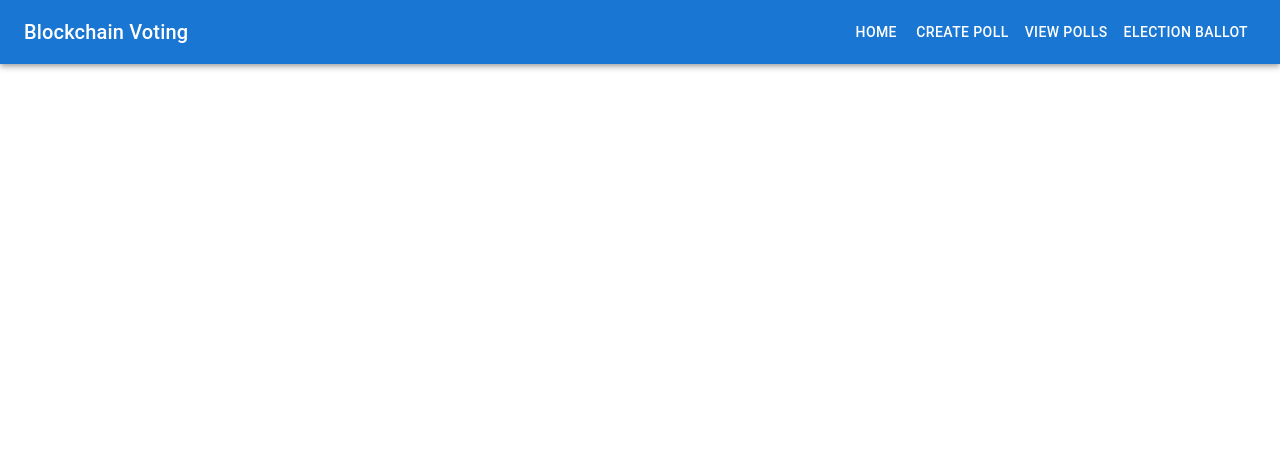
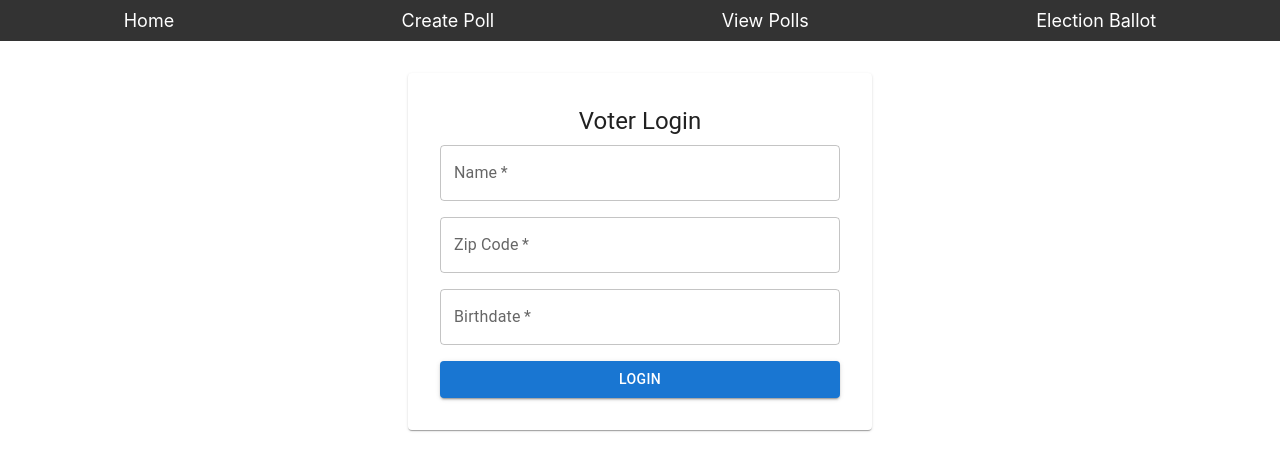
Before and after one commit to simaomansur/BlockChainVoting, a React (Create React App) app in the folder frontend/: page /login in a window 1280 px wide. Shown: the top 470 px of the page. Built offline with nearby package versions, Linux system fonts and the light colour scheme.

Commit message:
added voter login page and changed other files to only work with login

```diff
--- a/frontend/src/App.js
+++ b/frontend/src/App.js
@@ -1,39 +1,73 @@
+// src/App.js
 import React from "react";
 import { BrowserRouter as Router, Routes, Route, Link } from "react-router-dom";
-import { AppBar, Toolbar, Typography, Button } from "@mui/material";
+import { VoterProvider } from "./context/VoterContext";
 import HomePage from "./components/HomePage";
+import LoginPage from "./components/LoginPage";
 import CreatePollPage from "./components/CreatePollPage";
 import ExistingPollsPage from "./components/ExistingPollsPage";
 import VotePage from "./components/VotePage";
 import ElectionBallotPage from "./components/ElectionBallotPage";
+import ProtectedRoute from "./components/ProtectedRoute";
 
 const App = () => {
   return (
+    <VoterProvider>
       <Router>
         <div>
-        {/* Navigation Bar using Material UI */}
-        <AppBar position="static">
-          <Toolbar>
-            <Typography variant="h6" component="div" sx={{ flexGrow: 1 }}>
-              Blockchain Voting
-            </Typography>
-            <Button color="inherit" component={Link} to="/">Home</Button>
-            <Button color="inherit" component={Link} to="/create">Create Poll</Button>
-            <Button color="inherit" component={Link} to="/polls">View Polls</Button>
-            <Button color="inherit" component={Link} to="/election">Election Ballot</Button>
-          </Toolbar>
-        </AppBar>
-
-        {/* Page Routes */}
+          {/* Navigation Bar */}
+          <nav style={{ display: "flex", justifyContent: "space-around", backgroundColor: "#333", padding: "10px" }}>
+            <Link to="/" style={{ color: "white", textDecoration: "none", fontSize: "18px" }}>Home</Link>
+            <Link to="/create" style={{ color: "white", textDecoration: "none", fontSize: "18px" }}>Create Poll</Link>
+            <Link to="/polls" style={{ color: "white", textDecoration: "none", fontSize: "18px" }}>View Polls</Link>
+            <Link to="/election" style={{ color: "white", textDecoration: "none", fontSize: "18px" }}>Election Ballot</Link>
+          </nav>
           <Routes>
-          <Route path="/" element={<HomePage />} />
-          <Route path="/create" element={<CreatePollPage />} />
-          <Route path="/polls" element={<ExistingPollsPage />} />
-          <Route path="/vote/:poll_id" element={<VotePage />} />
-          <Route path="/election" element={<ElectionBallotPage />} />
+            <Route path="/login" element={<LoginPage />} />
+            <Route
+              path="/"
+              element={
+                <ProtectedRoute>
+                  <HomePage />
+                </ProtectedRoute>
+              }
+            />
+            <Route
+              path="/create"
+              element={
+                <ProtectedRoute>
+                  <CreatePollPage />
+                </ProtectedRoute>
+              }
+            />
+            <Route
+              path="/polls"
+              element={
+                <ProtectedRoute>
+                  <ExistingPollsPage />
+                </ProtectedRoute>
+              }
+            />
+            <Route
+              path="/vote/:poll_id"
+              element={
+                <ProtectedRoute>
+                  <VotePage />
+                </ProtectedRoute>
+              }
+            />
+            <Route
+              path="/election"
+              element={
+                <ProtectedRoute>
+                  <ElectionBallotPage />
+                </ProtectedRoute>
+              }
+            />
           </Routes>
         </div>
       </Router>
+    </VoterProvider>
   );
 };
 
--- a/frontend/src/components/ElectionBallotPage.js
+++ b/frontend/src/components/ElectionBallotPage.js
@@ -2,7 +2,6 @@ import React, { useState, useEffect } from "react";
 import {
   Paper,
   Typography,
-  TextField,
   RadioGroup,
   FormControlLabel,
   Radio,
@@ -24,7 +23,6 @@ import {
 
 const ElectionBallotPage = () => {
   const [election, setElection] = useState(null);
-  const [voterId, setVoterId] = useState("");
   const [selectedVotes, setSelectedVotes] = useState({});
   const [loading, setLoading] = useState(false);
   const [loadingElection, setLoadingElection] = useState(true);
@@ -63,8 +61,10 @@ const ElectionBallotPage = () => {
 
   const handleSubmit = async (e) => {
     e.preventDefault();
-    if (!voterId || Object.keys(selectedVotes).length === 0) {
-      setError("Please enter your voter ID and select your choices.");
+    // Retrieve the voter ID from localStorage.
+    const storedVoterId = localStorage.getItem("voterId");
+    if (!storedVoterId || Object.keys(selectedVotes).length === 0) {
+      setError("Your voter ID is missing or you have not selected any choices.");
       return;
     }
 
@@ -75,11 +75,10 @@ const ElectionBallotPage = () => {
     try {
       await submitVote({
         poll_id: "election",
-        voter_id: voterId,
+        voter_id: storedVoterId,
         candidate: JSON.stringify(selectedVotes),
       });
       setSuccess("Election vote submitted successfully!");
-
       await fetchBlockchainData();
     } catch (err) {
       setError("Error submitting election vote.");
@@ -116,13 +115,10 @@ const ElectionBallotPage = () => {
         </Box>
       ) : election ? (
         <form onSubmit={handleSubmit}>
-          <TextField
-            fullWidth
-            label="Enter Voter ID"
-            value={voterId}
-            onChange={(e) => setVoterId(e.target.value)}
-            sx={{ mb: 3 }}
-          />
+          {/* Display the voter ID as read-only */}
+          <Typography variant="body1" sx={{ mb: 2 }}>
+            Voter ID: {localStorage.getItem("voterId") || "Not assigned"}
+          </Typography>
           {Object.keys(election.options).map((contest) => (
             <Box key={contest} sx={{ mb: 2, p: 2, border: "1px solid #ccc" }}>
               <Typography variant="h6" gutterBottom>
--- a/frontend/src/components/HomePage.js
+++ b/frontend/src/components/HomePage.js
@@ -1,7 +1,6 @@
 import React from "react";
 import { useNavigate } from "react-router-dom";
-import { Container, Box, Button, Typography } from "@mui/material";
-import Grid from "@mui/material/Grid2";
+import { Container, Box, Button, Typography, Grid } from "@mui/material";
 
 const HomePage = () => {
   const navigate = useNavigate();
--- /dev/null
+++ b/frontend/src/components/LoginPage.js
@@ -0,0 +1,65 @@
+// src/components/LoginPage.js
+import React, { useState, useContext } from "react";
+import { useNavigate } from "react-router-dom";
+import { VoterContext } from "../context/VoterContext";
+import { Paper, TextField, Button, Typography, Box, CircularProgress } from "@mui/material";
+
+const LoginPage = () => {
+  const { setVoter } = useContext(VoterContext);
+  const [name, setName] = useState("");
+  const [zip, setZip] = useState("");
+  const [birthdate, setBirthdate] = useState("");
+  const [loading, setLoading] = useState(false);
+  const navigate = useNavigate();
+
+  const handleLogin = (e) => {
+    e.preventDefault();
+    setLoading(true);
+    // Simulate a verification delay (e.g., 2 seconds)
+    setTimeout(() => {
+      // Generate a fake voter ID.
+      const voterId = `voter-${Math.floor(Math.random() * 10000)}`;
+      // Save voter info in context.
+      setVoter({ voterId, name, zip, birthdate });
+      setLoading(false);
+      // Redirect to home.
+      navigate("/");
+    }, 2000);
+  };
+
+  return (
+    <Paper sx={{ maxWidth: 400, margin: "auto", padding: 4, mt: 4 }}>
+      <Typography variant="h5" align="center" gutterBottom>
+        Voter Login
+      </Typography>
+      <Box component="form" onSubmit={handleLogin} sx={{ display: "flex", flexDirection: "column", gap: 2 }}>
+        <TextField
+          label="Name"
+          variant="outlined"
+          value={name}
+          onChange={(e) => setName(e.target.value)}
+          required
+        />
+        <TextField
+          label="Zip Code"
+          variant="outlined"
+          value={zip}
+          onChange={(e) => setZip(e.target.value)}
+          required
+        />
+        <TextField
+          label="Birthdate"
+          variant="outlined"
+          value={birthdate}
+          onChange={(e) => setBirthdate(e.target.value)}
+          required
+        />
+        <Button variant="contained" color="primary" type="submit" disabled={loading}>
+          {loading ? <CircularProgress size={24} /> : "Login"}
+        </Button>
+      </Box>
+    </Paper>
+  );
+};
+
+export default LoginPage;
--- /dev/null
+++ b/frontend/src/components/ProtectedRoute.js
@@ -0,0 +1,14 @@
+// src/components/ProtectedRoute.js
+import React, { useContext } from "react";
+import { Navigate } from "react-router-dom";
+import { VoterContext } from "../context/VoterContext";
+
+const ProtectedRoute = ({ children }) => {
+  const { voter } = useContext(VoterContext);
+  if (!voter || !voter.voterId) {
+    return <Navigate to="/login" replace />;
+  }
+  return children;
+};
+
+export default ProtectedRoute;
--- a/frontend/src/components/VotePage.js
+++ b/frontend/src/components/VotePage.js
@@ -8,6 +8,7 @@ import {
   RadioGroup,
   FormControlLabel,
   Radio,
+  Grid,
   Button,
   Alert,
   CircularProgress,
@@ -16,7 +17,6 @@ import {
   ListItem,
   ListItemText,
 } from "@mui/material";
-import Grid from "@mui/material/Grid2";
 
 const VotePage = () => {
   const { poll_id } = useParams();
@@ -28,6 +28,16 @@ const VotePage = () => {
   const [loadingPoll, setLoadingPoll] = useState(true);
   const [error, setError] = useState(null);
   const [success, setSuccess] = useState(null);
+
+  // On mount, load the voter ID from localStorage.
+  useEffect(() => {
+    const storedVoterId = localStorage.getItem("voterId");
+    if (storedVoterId) {
+      setVoterId(storedVoterId);
+    } else {
+      setError("No voter ID found. Please log in.");
+    }
+  }, []);
 
   useEffect(() => {
     const fetchPollDetails = async () => {
@@ -49,8 +59,9 @@ const VotePage = () => {
 
   const handleVoteSubmit = async (e) => {
     e.preventDefault();
+    // Since voterId is preloaded, we just check that it exists and a choice is selected.
     if (!selectedChoice || !voterId) {
-      setError("Please enter your voter ID and select a choice.");
+      setError("Your voter ID is missing or no choice selected.");
       return;
     }
 
@@ -101,15 +112,15 @@ const VotePage = () => {
       {poll && poll.options && (
         <form onSubmit={handleVoteSubmit}>
           <Grid container spacing={2}>
-            <Grid xs={12}>
+            <Grid item xs={12}>
               <TextField
                 fullWidth
-                label="Enter Voter ID"
+                label="Voter ID"
                 value={voterId}
-                onChange={(e) => setVoterId(e.target.value)}
+                disabled
               />
             </Grid>
-            <Grid xs={12}>
+            <Grid item xs={12}>
               <Typography variant="h6" gutterBottom>
                 {poll.question}
               </Typography>
@@ -127,7 +138,7 @@ const VotePage = () => {
                 ))}
               </RadioGroup>
             </Grid>
-            <Grid xs={12}>
+            <Grid item xs={12}>
               <Button
                 fullWidth
                 type="submit"
@@ -141,6 +152,7 @@ const VotePage = () => {
           </Grid>
         </form>
       )}
+
       {voteCounts && Object.keys(voteCounts).length > 0 ? (
         <Box mt={4}>
           <Typography variant="h5" align="center">
--- /dev/null
+++ b/frontend/src/context/VoterContext.js
@@ -0,0 +1,14 @@
+// src/context/VoterContext.js
+import React, { createContext, useState } from "react";
+
+export const VoterContext = createContext();
+
+export const VoterProvider = ({ children }) => {
+  const [voter, setVoter] = useState(null);
+
+  return (
+    <VoterContext.Provider value={{ voter, setVoter }}>
+      {children}
+    </VoterContext.Provider>
+  );
+};
```
Also changed, not shown: frontend/src/components/CreatePollPage.js (+34 -3 lines). Lines whose indentation alone changed are shown as unchanged.
